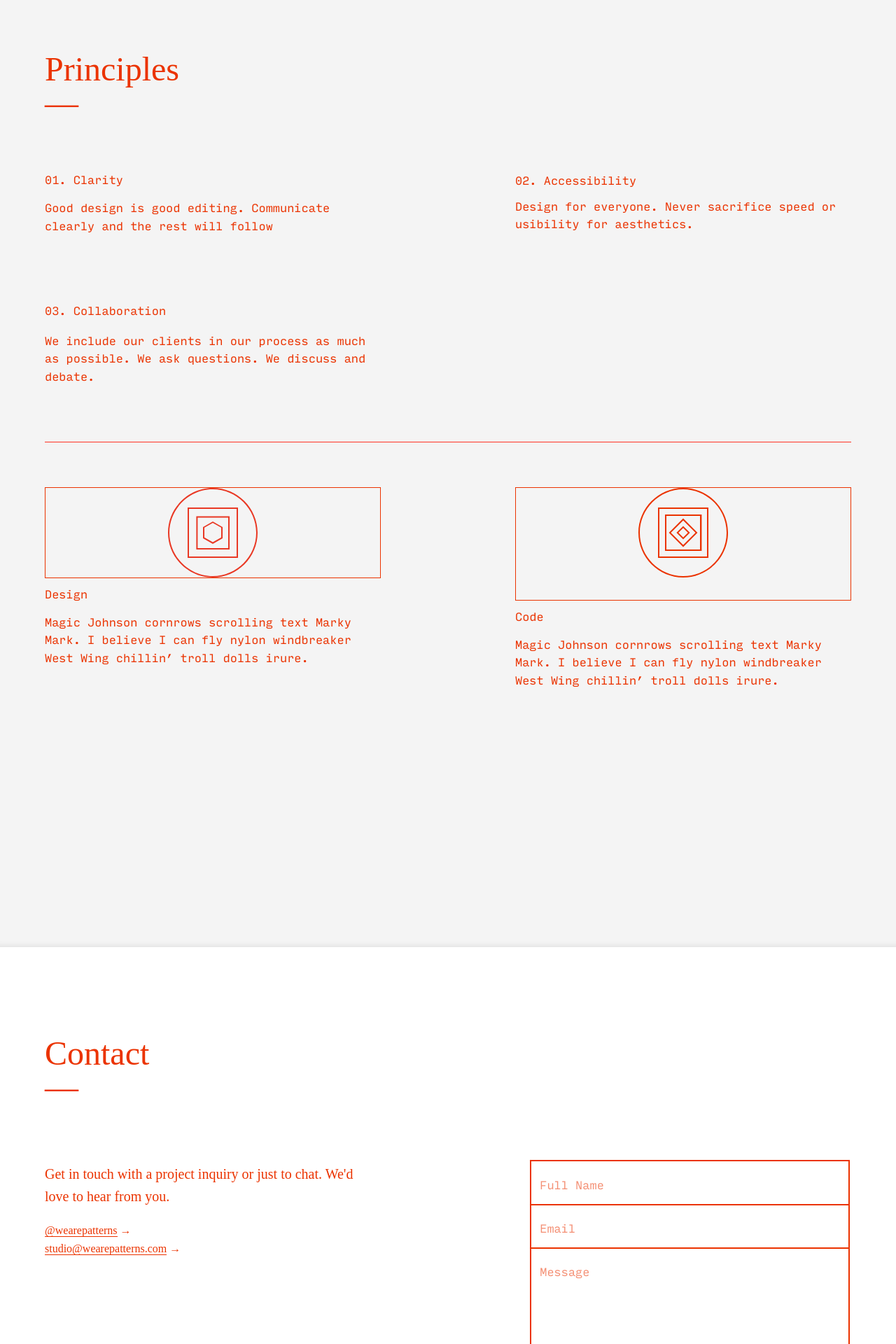
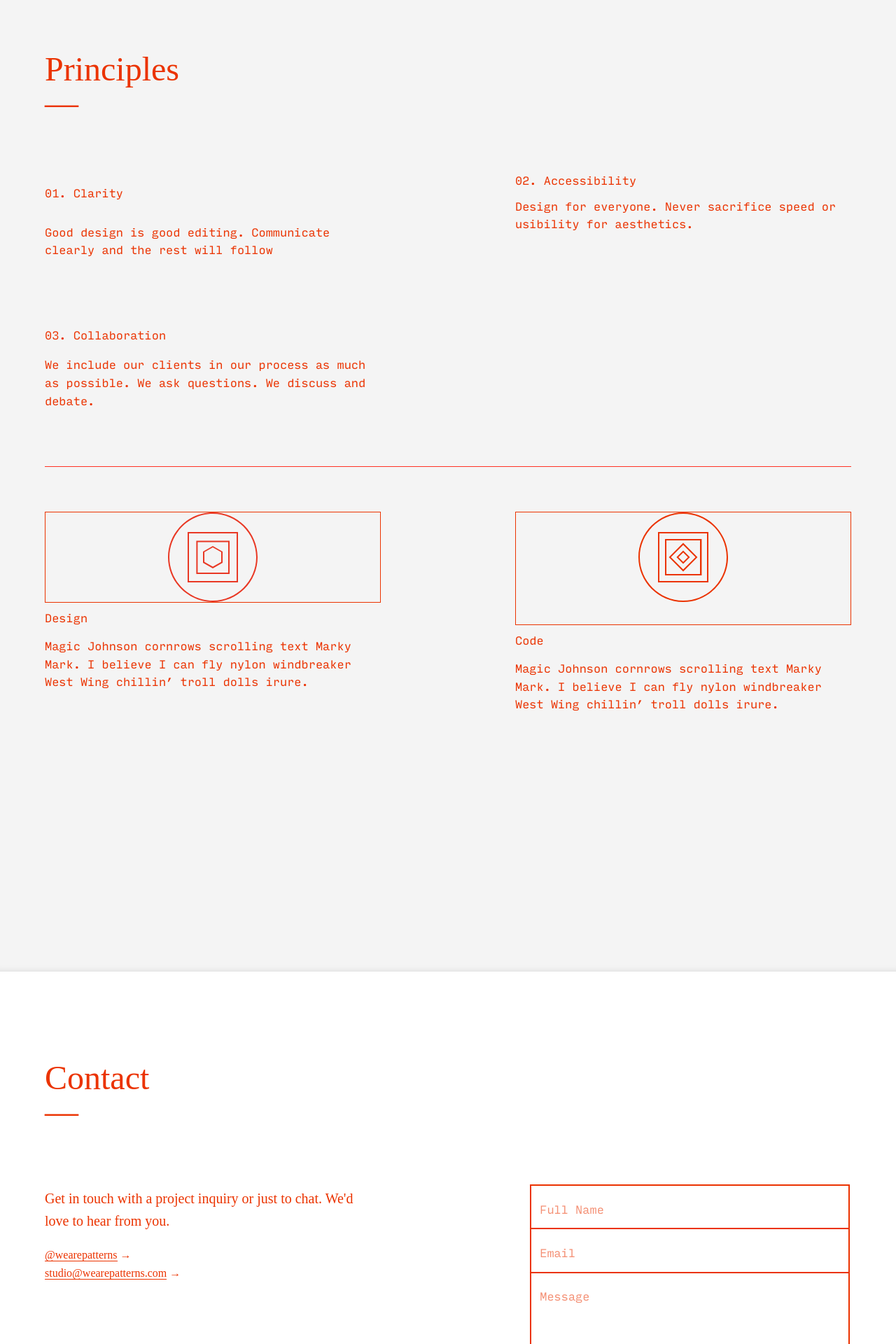
Before and after one commit to wearepatterns/wearepatterns.github.io, a Jekyll site: the page built from index.markdown, in a window 1280 px wide. Shown: the part 597-2517 px from the top of the page at 70% size. Built offline with Jekyll 4.4.1, drawn with Linux system fonts in a browser that asks for light colours.

Commit message:
Update new.html

```diff
--- a/_layouts/new.html
+++ b/_layouts/new.html
@@ -64,7 +64,7 @@
             <br>&mdash;</h1>
             <div class="flex-ns flex-wrap-ns justify-between-ns input-mono fw3" style="max-width:80rem;">
                 <div class="mb5 measure-ns">
-                    <h2 class="f5 fw3 normal lh-title">01. Clarity</h2>
+                    <h2 class="mv4 f5 fw3 normal lh-title">01. Clarity</h2>
 		    <p>Good design is good editing. Communicate clearly and the rest will follow</p>
                 </div>
                 <div class=" mb5 measure-ns">
```
